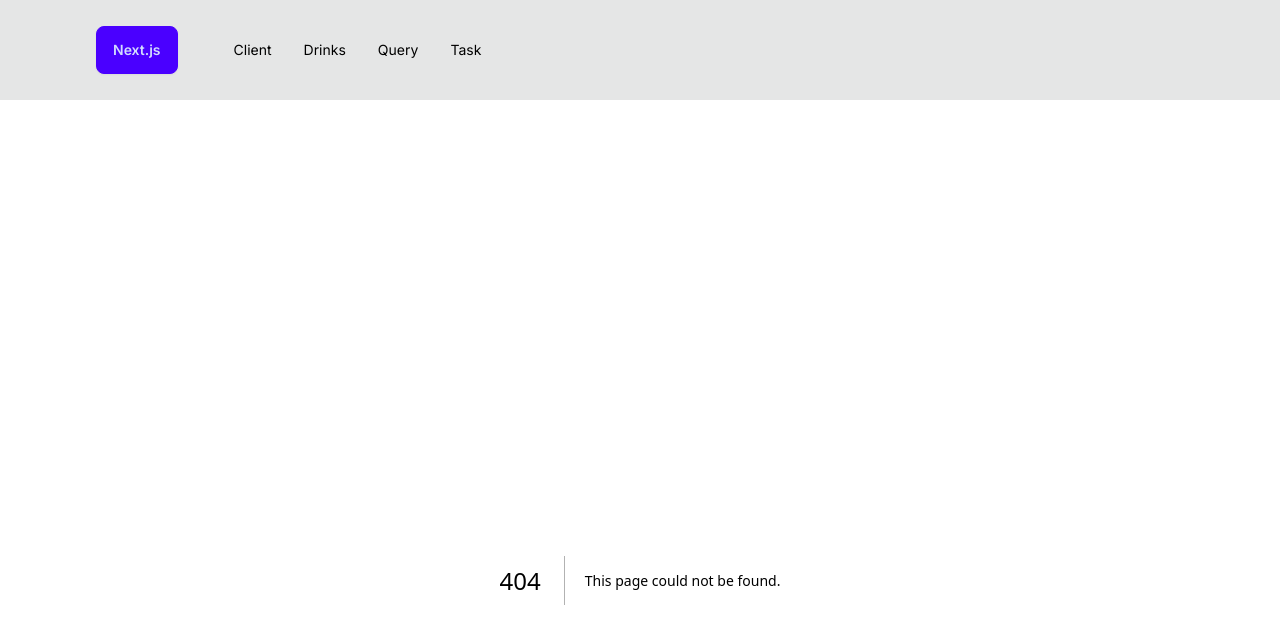
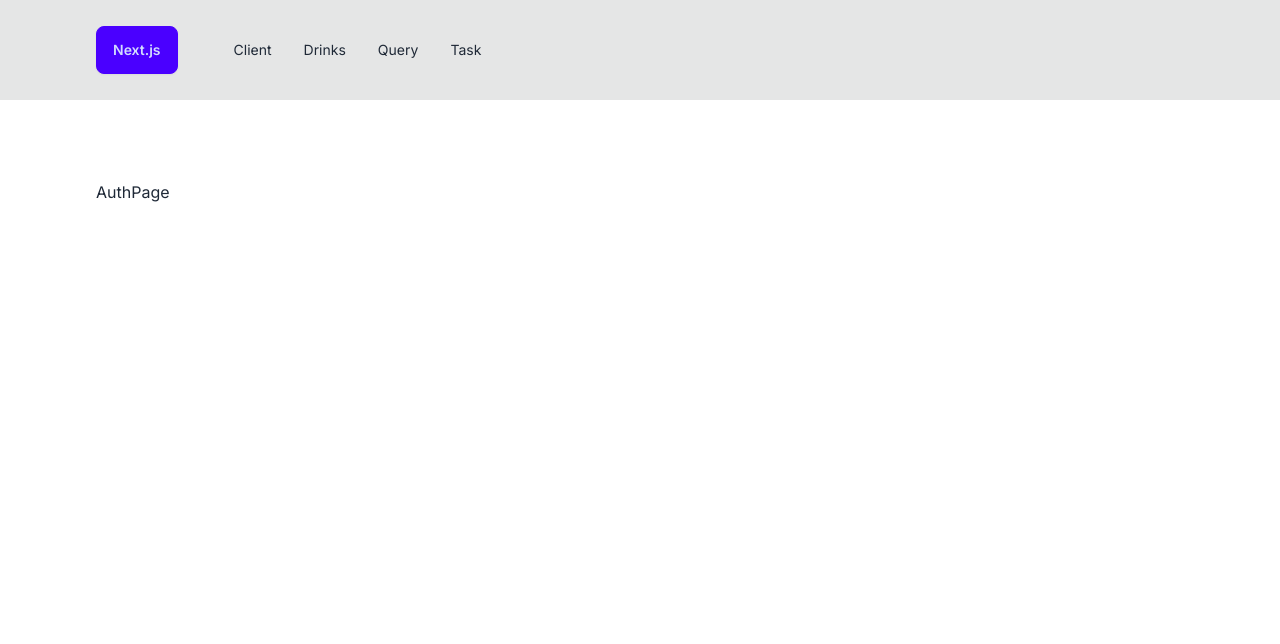
Before and after one commit to Vamonosraza/nextjs-learning, a Next.js app: page /auth in a window 1280 px wide. Before the commit this address had no page. Shown: the top 644 px of the page. Built offline with nearby package versions, Linux system fonts and the light colour scheme.

Commit message:
More Routing

```diff
--- /dev/null
+++ b/app/(dashboard)/auth/[[...sign-in]]/page.js
@@ -0,0 +1,10 @@
+import React from 'react'
+
+const SignInPage = ({params}) => {
+    console.log(params);
+  return (
+    <h1 className='text-7xl'>SignInPage</h1>
+  )
+}
+
+export default SignInPage
--- /dev/null
+++ b/app/(dashboard)/auth/page.js
@@ -0,0 +1,9 @@
+import React from 'react'
+
+const AuthPage = () => {
+  return (
+    <div> AuthPage</div>
+  )
+}
+
+export default AuthPage
```
